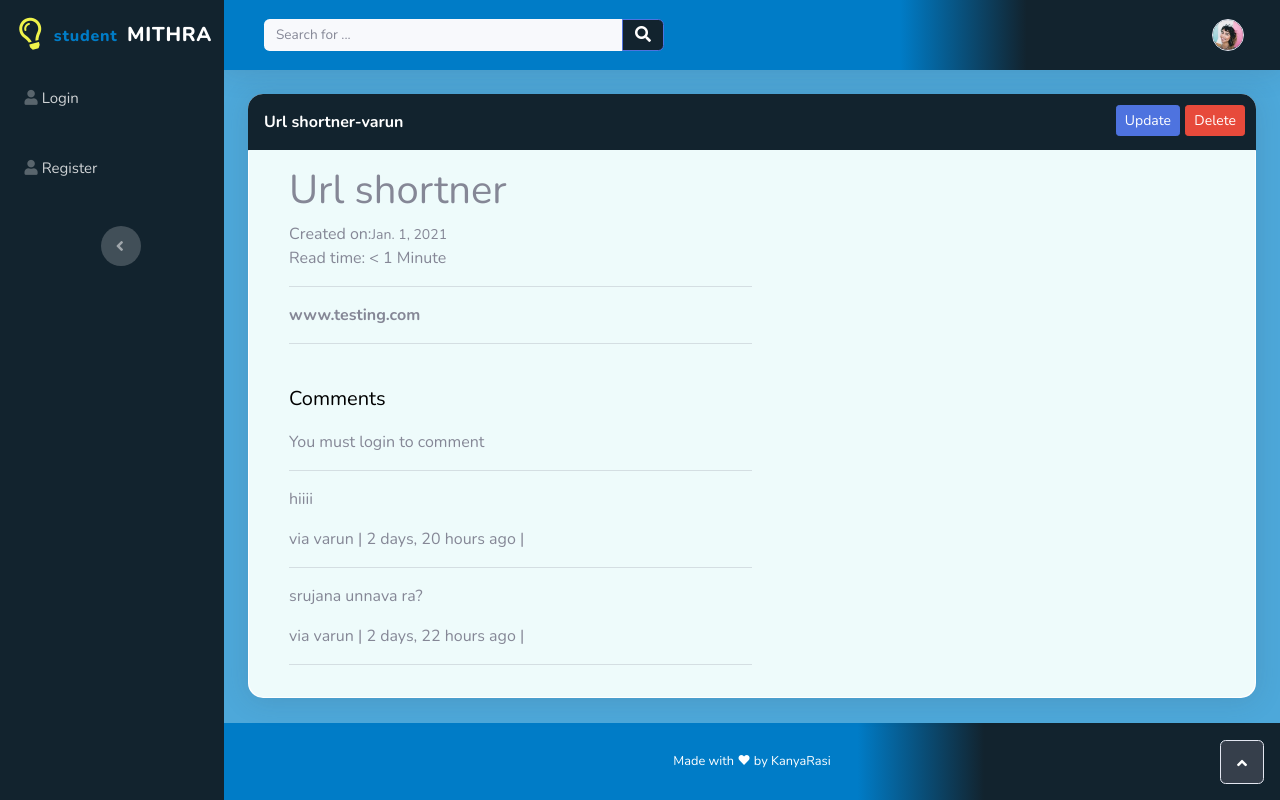
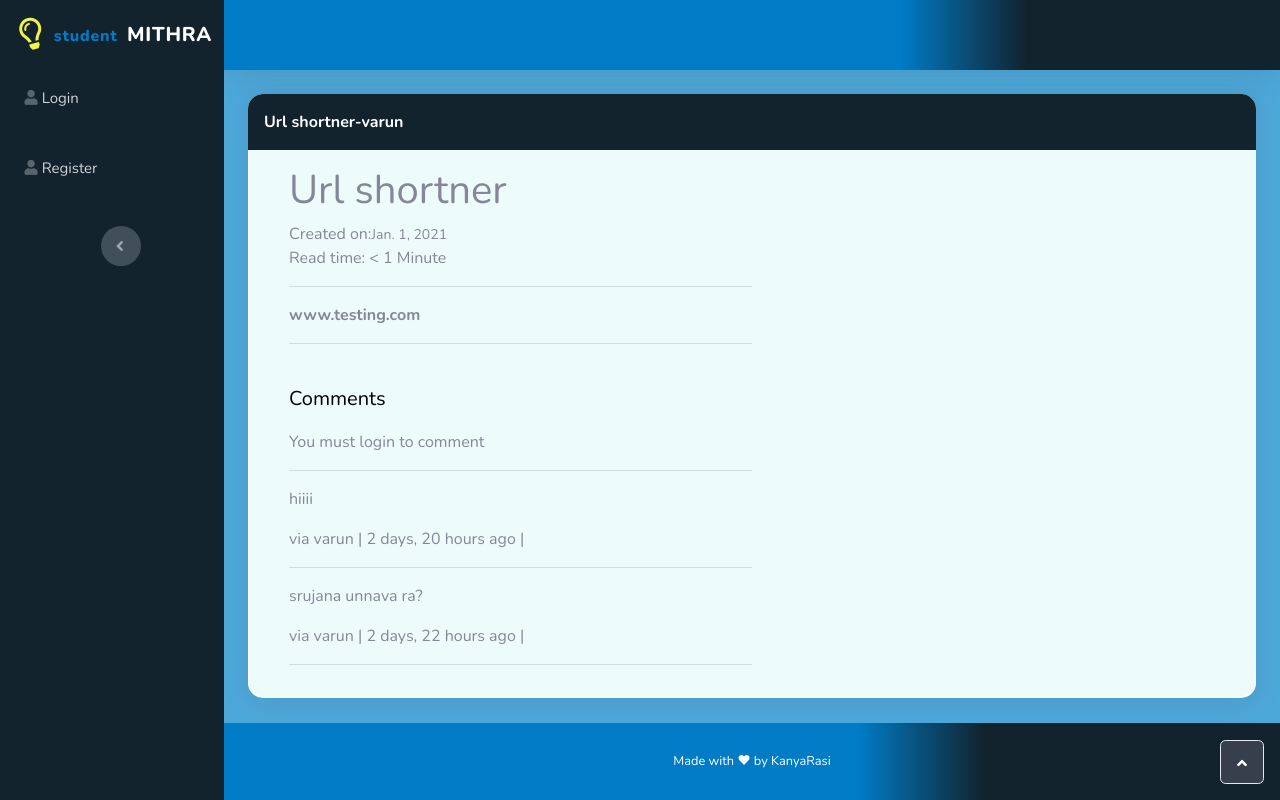
Before and after one commit to vodnalasricharan/StudentMithra, a Django app: a page that uses templates/index.html in a window 1280 px wide. Run offline with Django 3.2, Linux system fonts and the light colour scheme; data comes from the database, SQL or seed files in the repository; some libraries are stand-ins or nearby versions; some web fonts are replaced.

Commit message:
#1#28062021
added: delete popup,if looged in only right corner dropdown will display,

```diff
--- a/templates/index.html
+++ b/templates/index.html
@@ -25,6 +25,9 @@
     <link rel="stylesheet" href="{% static 'assets/css/Table-With-Search-1.css' %}">
     <link rel="stylesheet" href="{% static 'assets/css/Table-With-Search.css' %}">
     <link rel="stylesheet" href="{% static 'assets/css/untitled.css' %}">
+    <style>
+{% block style %}{% endblock style %}
+</style>
     {% block head_extra %} {% endblock head_extra %}
 </head>
 
@@ -65,9 +68,10 @@
             <div id="content" style="background: #4da8da;">
                 <nav class="navbar navbar-light navbar-expand shadow mb-4 topbar static-top" style="background: linear-gradient(270deg, #12232e 24%, #007cc7 36%), #007cc7;border-color: rgb(133, 135, 150);border-top-color: rgb(133,;border-right-color: 135,;border-bottom-color: 150);border-left-color: 135,;">
                     <div class="container-fluid"><button class="btn btn-link d-md-none rounded-circle me-3" id="sidebarToggleTop" type="button" style="color: rgb(255,255,255);"><i class="fas fa-bars"></i></button>
-                        <form class="d-none d-sm-inline-block me-auto ms-md-3 my-2 my-md-0 mw-100 navbar-search">
-                            <div class="input-group"><input class="bg-light form-control border-0 small" type="text" placeholder="Search for ..." style="background: rgb(238,251,251);"><button class="btn btn-primary py-0" type="button" style="background: rgb(18,35,46);"><i class="fas fa-search"></i></button></div>
-                        </form>
+<!--                        <form class="d-none d-sm-inline-block me-auto ms-md-3 my-2 my-md-0 mw-100 navbar-search">-->
+<!--                            <div class="input-group"><input class="bg-light form-control border-0 small" type="text" placeholder="Search for ..." style="background: rgb(238,251,251);"><button class="btn btn-primary py-0" type="button" style="background: rgb(18,35,46);"><i class="fas fa-search"></i></button></div>-->
+<!--                        </form>-->
+                        {% if request.user.is_authenticated %}
                         <ul class="navbar-nav flex-nowrap ms-auto">
                             <li class="nav-item dropdown no-arrow">
                                 <div class="nav-item dropdown no-arrow"><a class="dropdown-toggle nav-link" aria-expanded="false" data-bs-toggle="dropdown" href="#"><img class="border rounded-circle img-profile" src="{% static 'assets/img/avatars/avatar1.jpeg' %}"></a>
@@ -78,6 +82,7 @@
                                 </div>
                             </li>
                         </ul>
+                        {% endif %}
                     </div>
                 </nav>
                 {% include 'messages_display.html' %}
@@ -96,6 +101,7 @@
         </div>
     </div>
         <a class="border rounded d-inline scroll-to-top" href="#page-top"><i class="fas fa-angle-up"></i></a>
+    <script>{% block script %} {% endblock script %}</script>
         <script src="{% static 'assets/bootstrap/js/bootstrap.min.js' %}"></script>
         <script src="{% static 'assets/js/bs-init.js' %}"></script>
         <script src="{% static 'assets/js/markdownit-edit-1.js' %}"></script>
--- a/templates/post_detail.html
+++ b/templates/post_detail.html
@@ -6,6 +6,44 @@
 {% block head_title %}
 {{ title }} | {{ block.super }}
 {% endblock head_title %}
+
+{% block style %}
+.modal {
+  display: none; /* Hidden by default */
+  position: fixed; /* Stay in place */
+  z-index: 1; /* Sit on top */
+  left: 0;
+  top: 0;
+  width: 100%; /* Full width */
+  height: 100%; /* Full height */
+  overflow: auto; /* Enable scroll if needed */
+  background-color: rgb(0,0,0); /* Fallback color */
+  background-color: rgba(0,0,0,0.4); /* Black w/ opacity */
+}
+
+.modal-content {
+  background-color: #fefefe;
+  margin: 15% auto; /* 15% from the top and centered */
+  padding: 10px;
+  border: 1px solid #888;
+  width: 20%; /* Could be more or less, depending on screen size */
+}
+
+
+.close {
+  color: #aaa;
+  float: right;
+  font-size: 28px;
+  font-weight: bold;
+}
+
+.close:hover,
+.close:focus {
+  color: black;
+  text-decoration: none;
+  cursor: pointer;
+}
+{% endblock style %}
 
 
 <!-- {% block post_detail_link %}-->
@@ -25,8 +63,23 @@
                                 <div class="card-header py-3" style="background: rgb(18,35,46);margin: -1px;border-top-left-radius: 15px;border-top-right-radius: 15px;">
 
                                     <p class="m-0 fw-bold" style="color: #ffffff;">{{title}}-{{instance.user}}
+                                        {% if request.user == instance.user %}
                                         <a class="btn btn-primary btn-sm" role="button" style="position:absolute; top:10px; right:75px;"  data-inline="true"  href="{% url 'update' instance.slug %} ">Update</a>
-                                        <a class="btn btn-danger btn-sm" role="button" style="position:absolute; top:10px; right:10px;" data-inline="true"  href="{% url 'delete' instance.slug %} ">Delete</a>
+<!--                                        <a class="btn btn-danger btn-sm" role="button"  data-inline="true"  href="{% url 'delete' instance.slug %} ">Delete</a>-->
+                                        <button class="btn btn-danger btn-sm" id="myBtn" style="position:absolute; top:10px; right:10px;">Delete</button>
+
+<!-- The Modal -->
+<div id="myModal" class="modal">
+
+  <!-- Modal content -->
+  <div class="modal-content">
+    <span class="close" style="margin-left:90%;">&times;</span>
+    <p style="text-align:center;">Do you really want to delete?</p>
+   <a class="btn btn-danger btn-sm" role="button"  data-inline="true" style="width:30%; margin-left:70%;" href="{% url 'delete' instance.slug %} ">Delete</a>
+  </div>
+
+</div>
+                                        {% endif %}
                                     </p>
 
 
@@ -126,5 +179,29 @@ Linkedin
                         </div>
                     </div>
 </div>
+<!-- Trigger/Open The Modal -->
+
 
 {% endblock part %}
+{% block script %}
+
+var modal = document.getElementById("myModal");
+
+var btn = document.getElementById("myBtn");
+
+var span = document.getElementsByClassName("close")[0];
+
+btn.onclick = function() {
+  modal.style.display = "block";
+}
+
+span.onclick = function() {
+  modal.style.display = "none";
+}
+
+window.onclick = function(event) {
+  if (event.target == modal) {
+    modal.style.display = "none";
+  }
+}
+{% endblock script %}
```
Also changed, not shown: accounts/models.py (+9 -0 lines).
